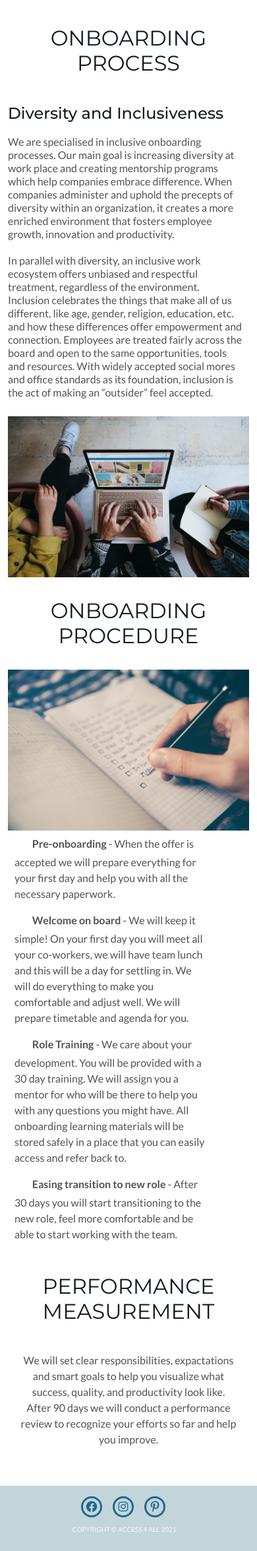
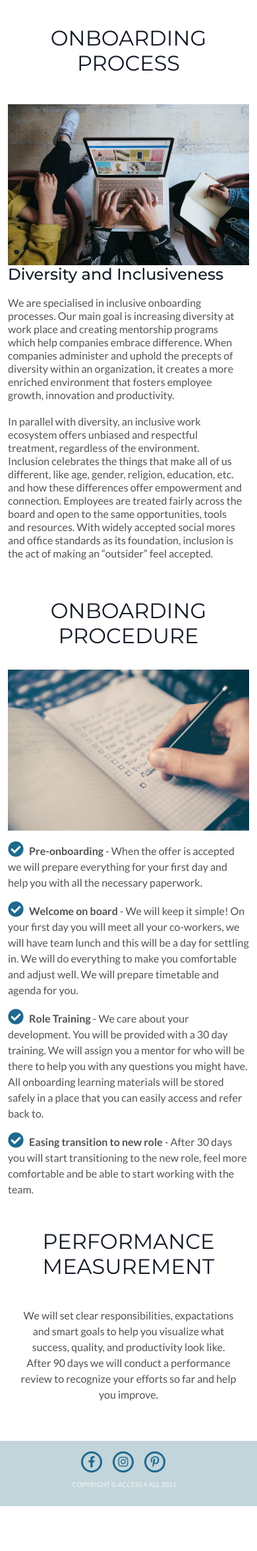
Before and after one commit to ruszkipista/access4all, a Flask app: page /onboarding in a window 390 px wide. Shown: the part 53-2404 px from the top of the page at 66% size. After the commit the page ends 2336 px from the top, so only its background shows below. Run offline with Flask 2, Linux system fonts and the light colour scheme.

Commit message:
Fixed onboarding page styling (#46)
* changed hero img
* added about section
* fixed navbar and footer
* finished onboarding page styling
* fixed styling of footer and index page; added content
* fixed styling on onboarding.html
* added media queries for large screens

```diff
--- a/static/css/style.css
+++ b/static/css/style.css
@@ -23,6 +23,8 @@ body {
 .content{
     flex-grow: 1;
 }
+
+
 
 /*-------NAVBAR------*/
 .content-container {
@@ -228,11 +230,12 @@ body {
   }
 
   .text-box p {
-    text-transform: none;
+      text-transform: none;
   }
 
   #about i {
-   color: #789fbb;
+   color: #789fbb
+   ;
   }
 
 .section-heading {
@@ -269,12 +272,12 @@ body {
 
 #stages {
     list-style: none;
+    width: 100%;
+    margin-left: 0;
 }
 
-#stages li:before {
-    content: "\f058";
-    font-family: FontAwesome;
-    display: inline-block;
+
+.section-text i {
     color: #1e698d;
     font-size: 1.5rem;
     padding-right: 5px;
@@ -436,6 +439,12 @@ footer {
 
 /*-------FOOTER MEDIA QUERIES---------*/
 
+/*-------for large screens---------*/
+@media screen and (min-width: 1400px) {
+    .fsbg {
+        max-height: 900px;
+    }
+}
 /*-------for tablets---------*/
 @media(max-width:768px) {
     .text-box {
--- a/templates/base.html
+++ b/templates/base.html
@@ -15,7 +15,7 @@
     <!-- Slider CSS -->
     <link href="https://unpkg.com/aos@2.3.1/dist/aos.css" rel="stylesheet">
     <title>Access For All</title>
-    <link rel="stylesheet" href="{{ url_for('static', filename='./css/style.css') }}" type="text/css">
+    <link rel="stylesheet" href="{{ url_for('static', filename='css/style.css') }}" type="text/css">
     {% block head %}{% endblock %}
 </head>
 
@@ -64,7 +64,7 @@
         <div class="social-media">
             <div class="sm-icon">
                 <a href="#" target="_blank">
-                    <i class="fab fa-facebook" aria-hidden="true"></i>
+                    <i class="fab fa-facebook-f" aria-hidden="true"></i>
                 </a>
             </div>
             <div class="sm-icon">
--- a/templates/index.html
+++ b/templates/index.html
@@ -20,7 +20,7 @@
   <h3 class="section-heading">
   About
   </h3>
-  <div class="row " data-aos="fade-up">
+  <div class="row" data-aos="fade-up">
     <div class="col-lg-4 col-12 ">
       <h6 class="text-center"><i class="fas fa-handshake fa-3x"></i></h6>
       <p class="section-text"> We are specialised in inclusive onboarding processes. Our main goal is increasing diversity at work place and creating mentorship programs which help companies embrace difference.</p>
--- a/templates/onboarding.html
+++ b/templates/onboarding.html
@@ -8,7 +8,7 @@
 <div class="container">
     <h2 class="section-heading" id="onboard">Onboarding process</h2>
 <div class="row">
-    <div class="col-lg-6 col-sm-12 order-lg-first order-sm-last">
+    <div class="col-lg-6 col-sm-12 order-lg-first order-last">
     <h3 class="sub-heading">Diversity and Inclusiveness<h3>
         <p class="section-text ps-0 lh-sm" data-aos="fade-right">We are specialised in inclusive onboarding processes. Our main goal is increasing
                 diversity at work place and creating mentorship programs which
@@ -32,34 +32,34 @@
     </div>
             <h2 class="section-heading">Onboarding procedure</h2>
 <div class="row">
-    <div class="col-lg-6 col-sm-12" data-aos="fade-right">
+    <div class="col-lg-6 col-sm-12 mb-3" data-aos="fade-right">
         <img class="onb-img" src="{{ url_for('static', filename='img/onb-2.jpg') }}" alt="">
     </div>
     <div class="col-lg-6 col-sm-12" data-aos="fade-left">
-        <ul type="1" id="stages">
-            <li class="section-text p-0"> <strong>Pre-onboarding</strong> - When the offer is accepted we will prepare everything for your first day and help
+            <p class="section-text p-0"> <i class="fas fa-check-circle"></i>
+                <strong>Pre-onboarding</strong> - When the offer is accepted we will prepare everything for your first day and help
                 you with all the necessary paperwork.
 
-            </li>
-            <li class="mt-2 section-text p-0">
+            </p>
+            <p class="mt-2 section-text p-0"> <i class="fas fa-check-circle"></i>
               <strong>Welcome on board </strong> - We will keep it simple! On your first day you will meet all your co-workers, we
                 will have team lunch and this will be a day for settling in.
                 We will do everything to make you comfortable and adjust well. We will prepare timetable and agenda
                 for you.
 
-            </li>
-            <li class="mt-2 section-text p-0">
+            </p>
+            <p class="mt-2 section-text p-0"> <i class="fas fa-check-circle"></i>
               <strong>Role Training</strong> - We care about your development. You will be provided with a 30 day training. We will
                 assign you a mentor for who will be there to help you with
                 any questions you might have. All onboarding learning materials will be stored
                 safely in a place that you can easily access and refer back to.
-            </li>
-            <li class="mt-2 section-text p-0">
+            </p>
+            <p class="mt-2 section-text p-0"> <i class="fas fa-check-circle"></i>
                <strong>Easing transition to new role</strong> - After 30 days you will start transitioning to the new role, feel
                 more comfortable and be able to
                 start working with the team.
-            </li>
-        </ul>
+            </p>
+
     </div>
 </div>
 
```
